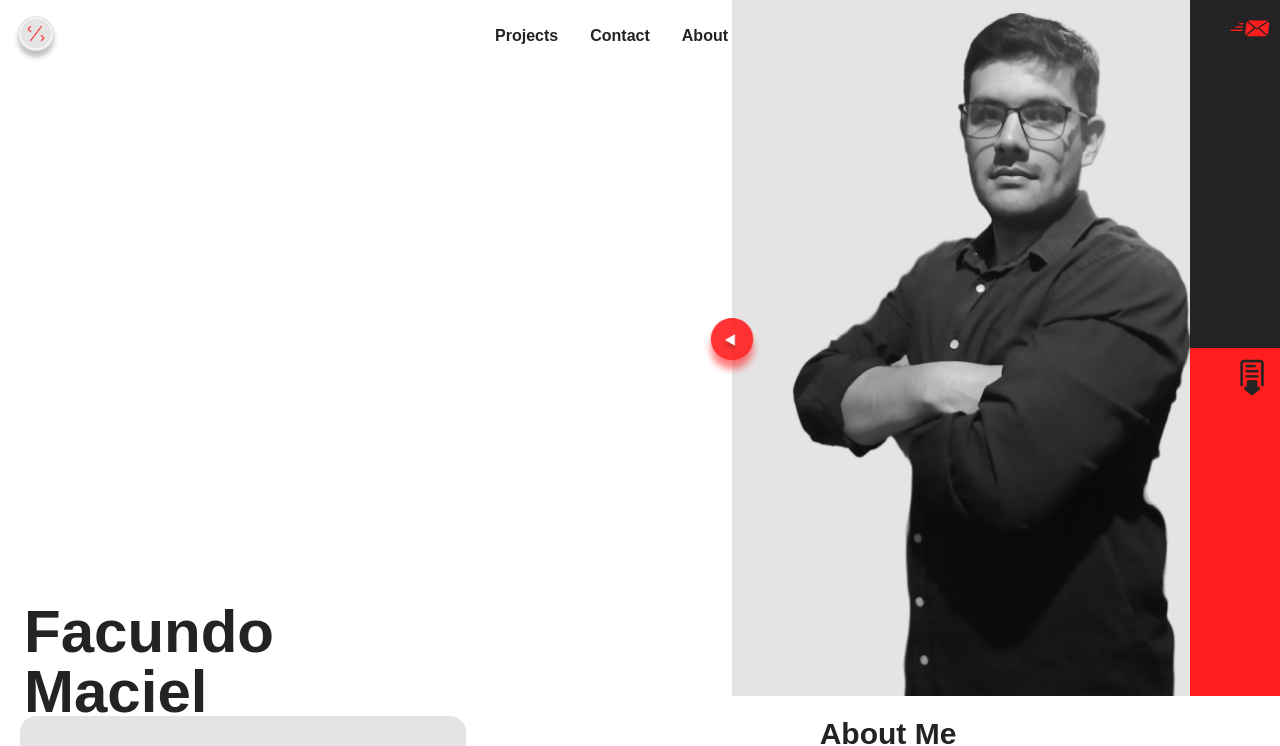
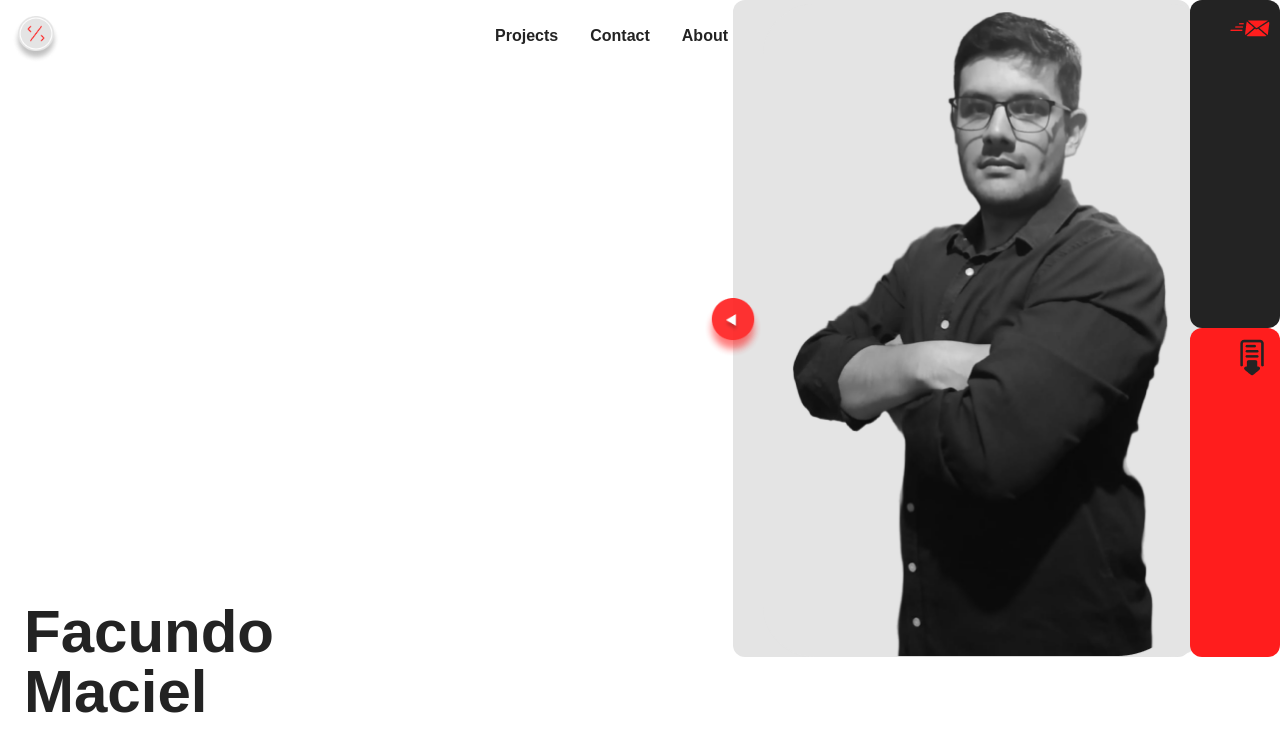
Before and after one commit to FacundoMaciel/newPortfolio, a React (Vite) app: page / in a window 1280 px wide. Shown: the top 746 px of the page. Built offline with nearby package versions, Linux system fonts and the light colour scheme; the HTML template or start-up script is replaced by a standard one; a web font is replaced by a local one; what tailwindcss-animated would draw is missing.

Commit message:
Change some things

```diff
--- a/src/components/about/About.tsx
+++ b/src/components/about/About.tsx
@@ -2,10 +2,10 @@ import dev from "../../assets/icons/webDeveloperWorking.png"
 
 const About = () => {
   return (
-    <section id="About" className="w-[100%] flex p-5">
-        <aside className="w-[45%]">
-            <figure className="w-[80%] bg-[#E4E4E4] p-10 rounded-2xl">
-                <img src={dev} alt="Developer Image" className="rounded-full shadow-xl" title="Dev working"/>
+    <section id="About" className="w-[100%] flex p-5 mt-20">
+        <aside className="w-[40%]">
+            <figure className="w-[80%]">
+                <img src={dev} alt="Developer Image" className="rounded-xl shadow-xl" title="Dev working"/>
             </figure>
         </aside>
         <aside className="w-[50%]">
--- a/src/components/home/Home.tsx
+++ b/src/components/home/Home.tsx
@@ -1,4 +1,5 @@
 import myImage from "../../assets/images/fotoPortada.png"
+import myImage2 from "../../assets/images/fotoPortada2.png"
 import button from "../../assets/icons/centerButton.png"
 import gitHub from "../../assets/icons/iconGitHub.png"
 import linkedIn from "../../assets/icons/iconLinkedin.png"
@@ -53,7 +54,7 @@ const Home = () => {
       </aside>
 
       <article className="animate-fade-down animate-once">
-        <figure className="flex justify-center items-center bg-[#E4E4E4]">
+        <figure className="flex justify-center items-center bg-[#E4E4E4] rounded-xl">
 
           <img
           id="btn"
@@ -61,20 +62,20 @@ const Home = () => {
           className="w-[60px] h-[60px] hover:cursor-pointer hover:scale-105 duration-200 ease-in-out opacity-90 hover:opacity-100"
           onClick={() => (setParagraph(!paragraph))}/>
           <img
-          src={myImage} alt="My Image"
+          src={myImage2} alt="My Image"
           className="w-full" />
         </figure>
       </article>
 
       <div className="flex flex-col w-[8%] animate-fade-down animate-once">
-        <aside className="bg-[#232323] h-full">
+        <aside className="bg-[#232323] h-full rounded-xl">
           <figure className="flex justify-end">
             <a href="mailto:facundomaciel12@hotmail.com" className="hover:scale-90 duration-200 ease-in-out">
             <img src={sentEmail} alt="Icon to sent an email" className="p-2"/>
             </a>
           </figure>
         </aside>
-        <aside className="bg-[#FF1D1D] h-full">
+        <aside className="bg-[#FF1D1D] h-full rounded-xl">
           <figure className="flex justify-end">
             <a href="/CV-MacielFacundo-Desarrollador.pdf" download={true} className="hover:scale-90 duration-200 ease-in-out">
             <img src={downloadCV} alt="Download cv icon" className="p-2"/>
```
Also changed, not shown: src/assets/images/fotoPortada2.png (added).
